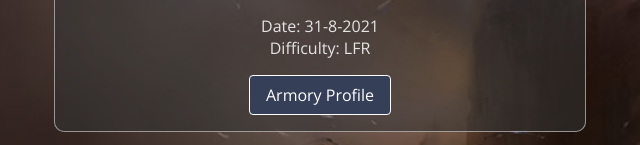
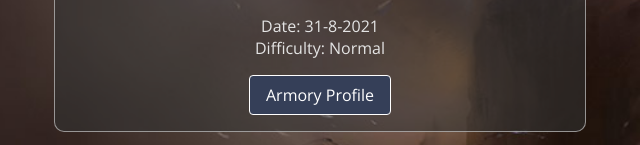
Before and after one commit to robert-hoekstra/maximum-carnage, a plain HTML site: page index.html in a window 1280 px wide. Shown: the part 670-815 px from the top of the page, 46-686 px from the left. Drawn offline with nearby package versions, Linux system fonts and the light colour scheme.

Commit message:
Update index.html

```diff
--- a/index.html
+++ b/index.html
@@ -30,7 +30,7 @@
                         <a href="https://worldofwarcraft.com/en-gb/character/eu/terokkar/nytaelorn"><img class="avatar" src="./assets/images/nytaelorn.png" alt="Nytaelorn"></a>
                         <h3>Crelox // Nytaelorn</h3>
                         <span>Date: 31-8-2021</span>
-                        <span>Difficulty: LFR</span>
+                        <span>Difficulty: Normal</span>
                         <a class="armoryLink" href="https://worldofwarcraft.com/en-gb/character/eu/terokkar/nytaelorn">Armory Profile</a>
                     </li>
                 </ol>
```
